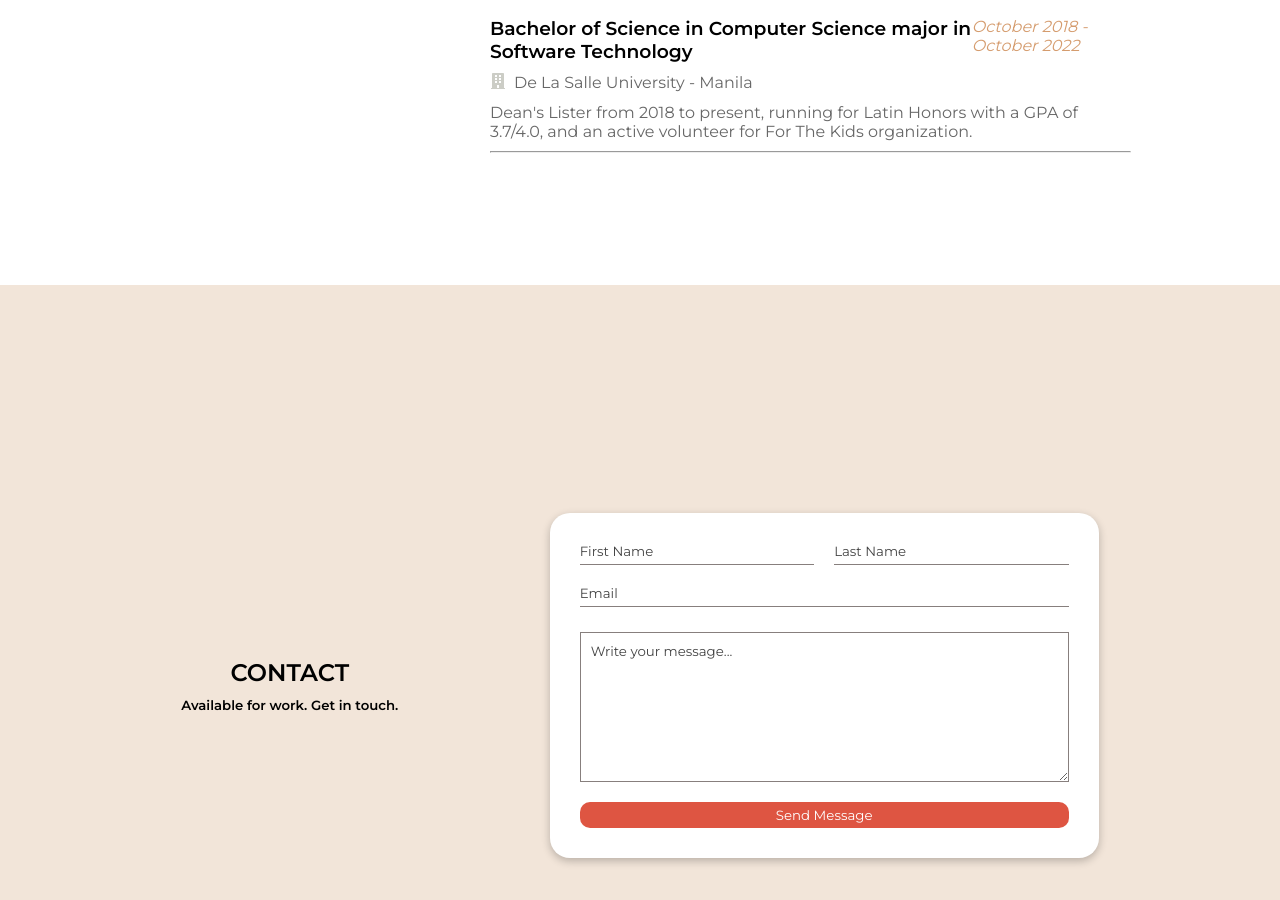
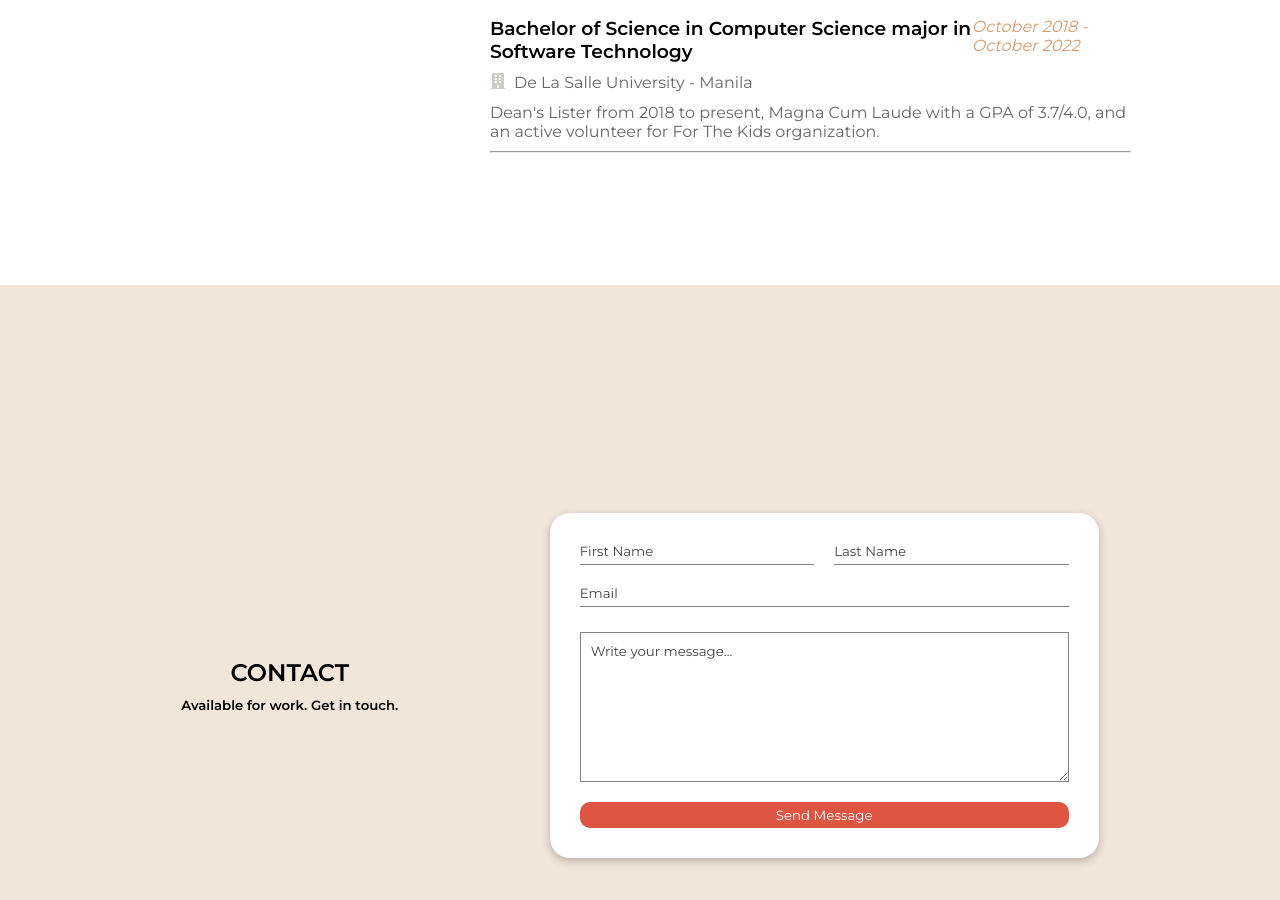
Before and after one commit to kweisVee/REACT-Portfolio, a React (Create React App) app in the folder portfolio/: page / in a window 1280 px wide. Shown: the part 2195-3095 px from the top of the page. Built offline with nearby package versions, Linux system fonts and the light colour scheme.

Commit message:
added Latin Honors

```diff
--- a/portfolio/src/components/Resume/index.js
+++ b/portfolio/src/components/Resume/index.js
@@ -98,7 +98,7 @@ const Resume = () => {
                                 <ResumeWorkIcon><FaBuilding /></ResumeWorkIcon>De La Salle University - Manila
                             </ResumeWorkCompany>
                             <ResumeWorkDescription>
-                            Dean's Lister from 2018 to present, running for Latin Honors with a GPA of 3.7/4.0, and an active volunteer for For The Kids organization.
+                            Dean's Lister from 2018 to present, Magna Cum Laude with a GPA of 3.7/4.0, and an active volunteer for For The Kids organization.
                             </ResumeWorkDescription>
                         </ResumeWorkDetailsBottomContainer>
                         <hr></hr>
```
